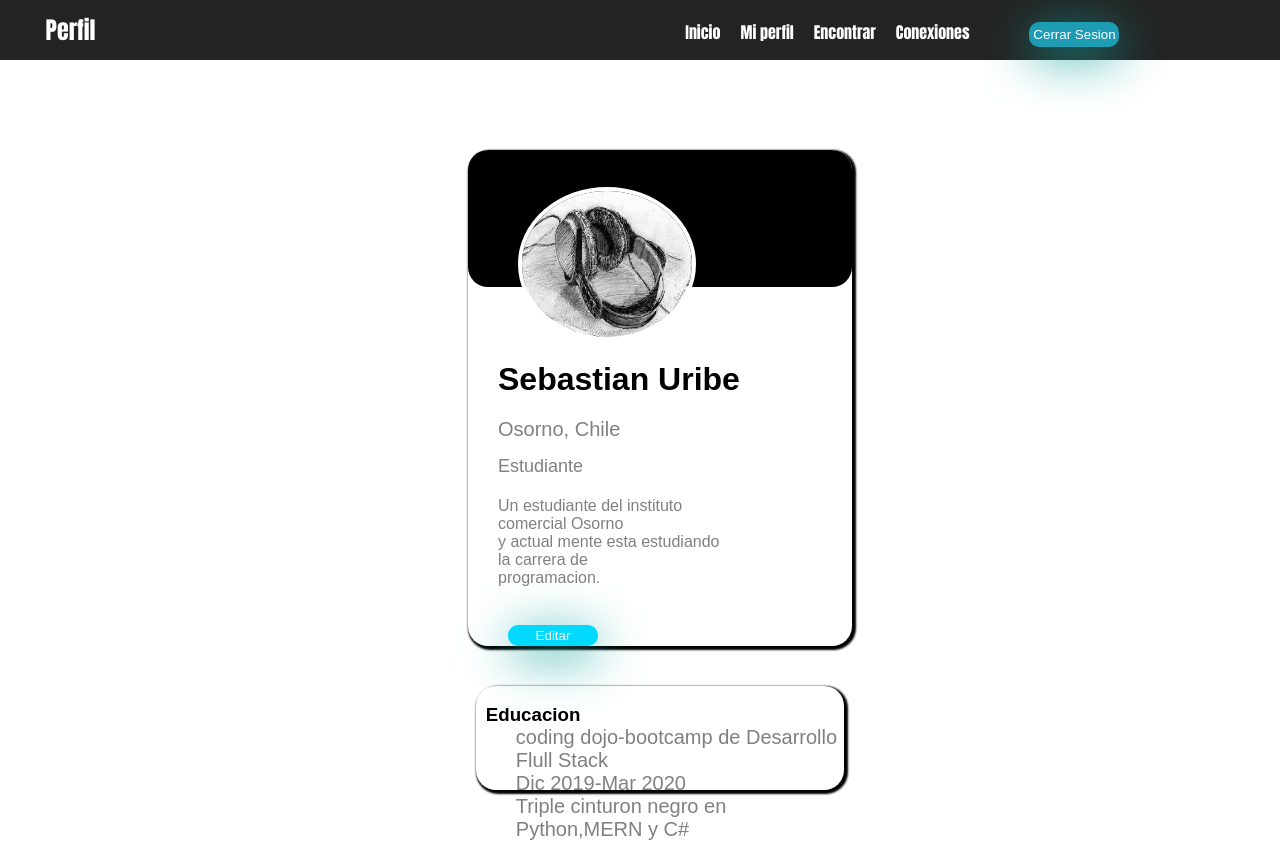
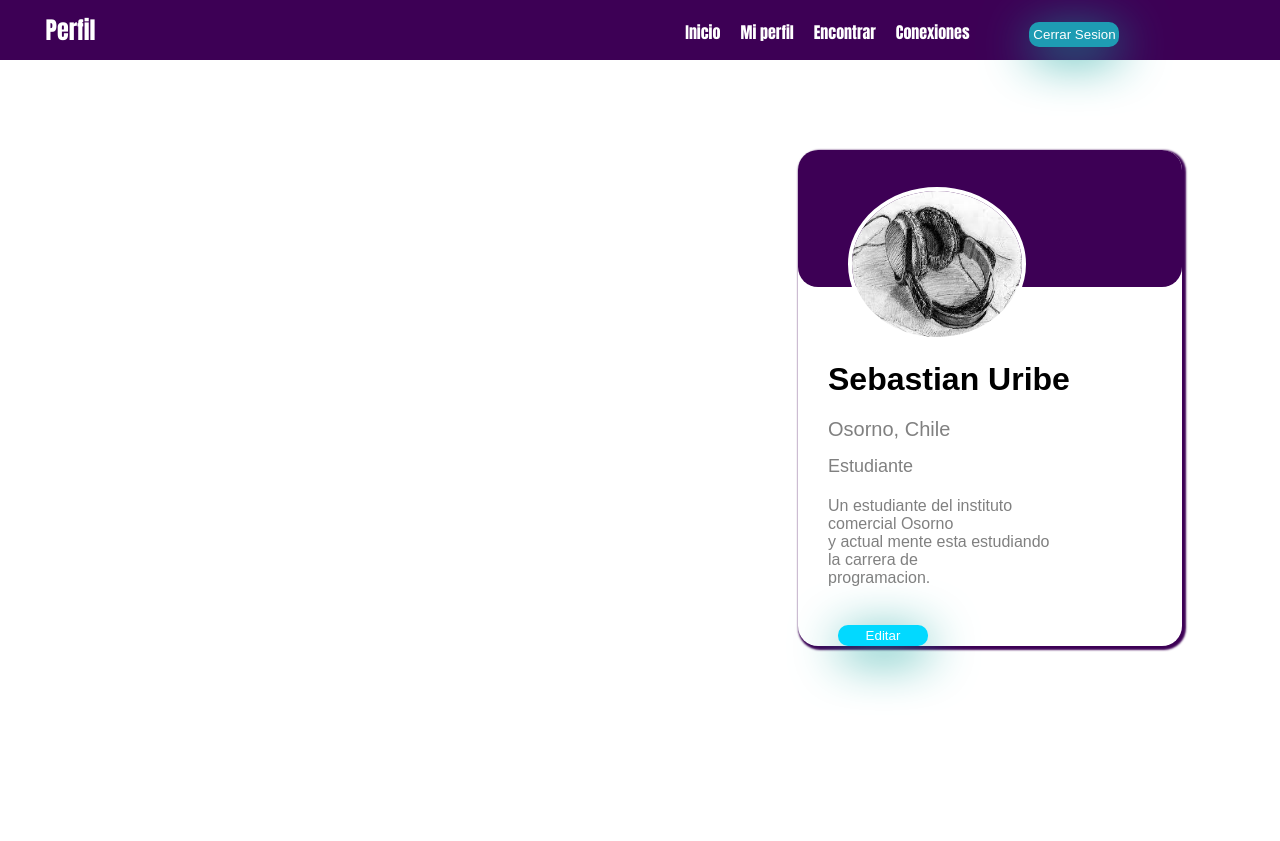
Before and after one commit to sebas17zz/sebas17zz.github.io, a plain HTML site: page index.html in a window 1280 px wide. Shown: the top 841 px of the page. After the commit the page ends 800 px from the top, so only its background shows below. Drawn offline with Linux system fonts and the light colour scheme.

Commit message:
modifique index.html

```diff
--- a/index.html
+++ b/index.html
@@ -44,15 +44,5 @@
             </button>
 
     </div>
-
-    <div class="container2" id="container2">
-
-     <div class="subportada" id="subportada"></div>
-     <br><h3>Educacion</h3>
-     <P class="locacion" id="locacion"> coding dojo-bootcamp de Desarrollo Flull Stack <br>
-        Dic 2019-Mar 2020 <br>
-        Triple cinturon negro en Python,MERN y C# <br>
-    </P>
-  </div>
 </body>
 </html>
--- a/style.css
+++ b/style.css
@@ -11,12 +11,12 @@
  height: 62vh;
  margin-top: 90px;
  border-radius: 20px;
- box-shadow: 2px 2px 2px 2px black;
- margin-left: 40px;
+ box-shadow: 2px 2px 2px 2px rgb(61, 0, 85);
+ margin-left: 700px;
 
 }
 .portada{
-    background-color: rgb(0, 0, 0);
+    background-color: rgb(61, 0, 85);
     height: 20vh;
     width:30vw;
     float: left;
@@ -68,7 +68,7 @@ body {
 }
 
 .navbar {
-    background-color: rgb(36, 35, 35);
+    background-color: rgb(61, 0, 85);
     color: #fff;
     font-family:Impact, Haettenschweiler, 'Arial Narrow Bold', sans-serif;
     width: 100%;
```
